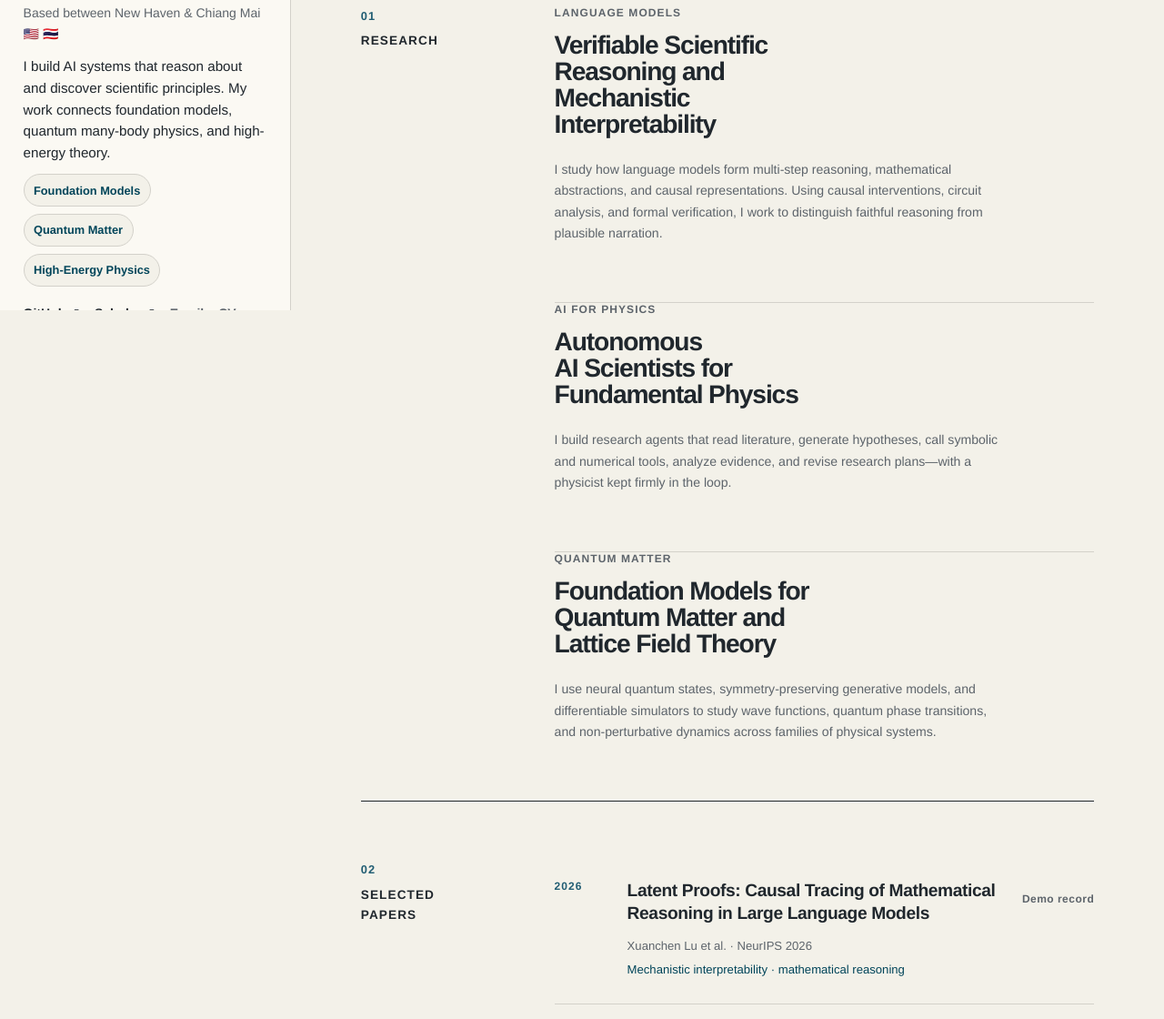
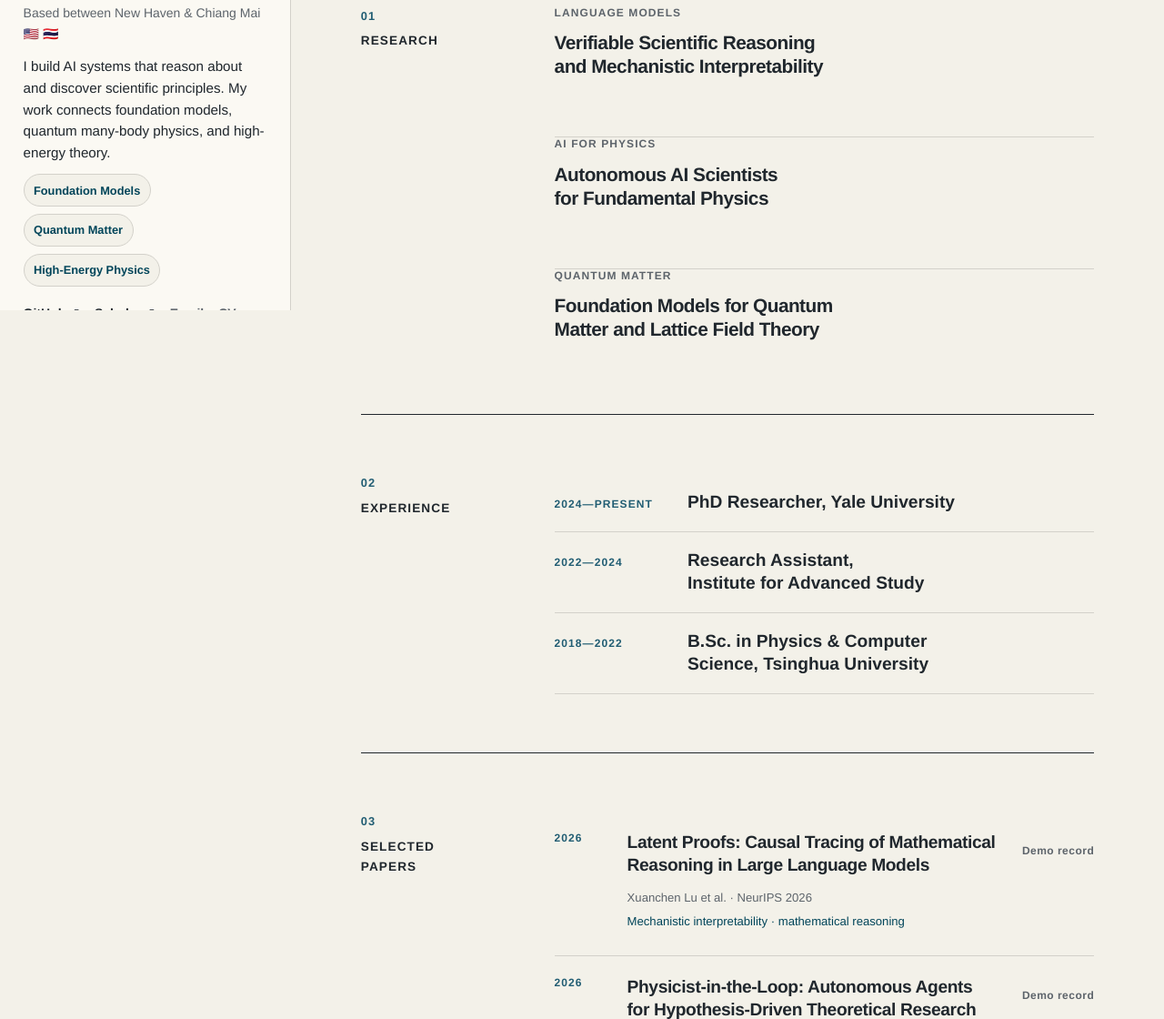
Before and after one commit to Redawn7/Redawn7.github.io, a website with bundled scripts: page index.html in a window 1280 px wide. Shown: the part 459-1579 px from the top of the page at 91% size. Built offline with nearby package versions, Linux system fonts and the light colour scheme.

Commit message:
content: add compact experience timeline

```diff
--- a/assets/app.js
+++ b/assets/app.js
@@ -51,11 +51,23 @@ function renderResearch(items) {
     entry.append(
       textElement("p", "micro-label", direction.kicker),
       textElement("h4", "", direction.title),
-      textElement("p", "", direction.description),
     );
     return entry;
   });
   byId("research-list").replaceChildren(...entries);
+}
+
+function renderExperience(items) {
+  const rows = items.map((item) => {
+    const row = document.createElement("article");
+    row.className = "experience-row";
+    row.append(
+      textElement("p", "record-year", item.period),
+      textElement("h4", "", item.title),
+    );
+    return row;
+  });
+  byId("experience-list").replaceChildren(...rows);
 }
 
 function renderPapers(items) {
@@ -114,11 +126,12 @@ function applyLocale(locale, { persist = true } = {}) {
   setText("page-eyebrow", page.page.eyebrow);
   setText("page-title", page.page.title);
   setText("page-intro", page.page.intro);
-  for (const key of ["research", "papers", "projects", "interests"]) {
+  for (const key of ["research", "experience", "papers", "projects", "interests"]) {
     setText(`${key}-number`, page.sections[key].number);
     setText(`${key}-section-title`, page.sections[key].title);
   }
   renderResearch(page.research);
+  renderExperience(page.experience);
   renderPapers(page.papers);
   renderProjects(page.projects);
   renderSimpleList("interest-list", page.interests);
--- a/assets/content.js
+++ b/assets/content.js
@@ -48,26 +48,29 @@ export const content = {
     },
     sections: {
       research: { number: "01", title: "Research" },
-      papers: { number: "02", title: "Selected Papers" },
-      projects: { number: "03", title: "Projects" },
-      interests: { number: "04", title: "Beyond Work" },
+      experience: { number: "02", title: "Experience" },
+      papers: { number: "03", title: "Selected Papers" },
+      projects: { number: "04", title: "Projects" },
+      interests: { number: "05", title: "Beyond Work" },
     },
     research: [
       {
         kicker: "Language models",
         title: "Verifiable Scientific Reasoning and Mechanistic Interpretability",
-        description: "I study how language models form multi-step reasoning, mathematical abstractions, and causal representations. Using causal interventions, circuit analysis, and formal verification, I work to distinguish faithful reasoning from plausible narration.",
       },
       {
         kicker: "AI for physics",
         title: "Autonomous AI Scientists for Fundamental Physics",
-        description: "I build research agents that read literature, generate hypotheses, call symbolic and numerical tools, analyze evidence, and revise research plans—with a physicist kept firmly in the loop.",
       },
       {
         kicker: "Quantum matter",
         title: "Foundation Models for Quantum Matter and Lattice Field Theory",
-        description: "I use neural quantum states, symmetry-preserving generative models, and differentiable simulators to study wave functions, quantum phase transitions, and non-perturbative dynamics across families of physical systems.",
       },
+    ],
+    experience: [
+      { period: "2024—Present", title: "PhD Researcher, Yale University" },
+      { period: "2022—2024", title: "Research Assistant, Institute for Advanced Study" },
+      { period: "2018—2022", title: "B.Sc. in Physics & Computer Science, Tsinghua University" },
     ],
     papers: common.papers.map((paper, index) => ({
       ...paper,
@@ -123,26 +126,29 @@ export const content = {
     },
     sections: {
       research: { number: "01", title: "研究方向" },
-      papers: { number: "02", title: "精选论文" },
-      projects: { number: "03", title: "开发项目" },
-      interests: { number: "04", title: "工作之外" },
+      experience: { number: "02", title: "个人履历" },
+      papers: { number: "03", title: "精选论文" },
+      projects: { number: "04", title: "开发项目" },
+      interests: { number: "05", title: "工作之外" },
     },
     research: [
       {
         kicker: "大语言模型",
         title: "可验证的科学推理与机制可解释性",
-        description: "研究语言模型如何形成多步推理、数学抽象与因果表征，并结合因果干预、神经回路分析与形式化验证，区分忠实推理与看似合理的叙述。",
       },
       {
         kicker: "AI for Physics",
         title: "面向基础物理的自主科研智能体",
-        description: "构建能够阅读文献、生成假设、调用符号与数值工具、分析证据并迭代研究计划的科研智能体，同时让物理学家始终处于关键决策回路中。",
       },
       {
         kicker: "量子物质",
         title: "量子多体与格点场论基础模型",
-        description: "运用神经量子态、保持对称性的生成模型与可微分模拟器，研究跨物理系统族的波函数、量子相变及非微扰动力学。",
       },
+    ],
+    experience: [
+      { period: "2024—至今", title: "耶鲁大学博士研究生" },
+      { period: "2022—2024", title: "高等研究院研究助理" },
+      { period: "2018—2022", title: "清华大学物理学与计算机科学学士" },
     ],
     papers: common.papers.map((paper, index) => ({
       ...paper,
--- a/assets/styles.css
+++ b/assets/styles.css
@@ -348,23 +348,35 @@ h2 {
 }
 
 .research-feature h4 {
-  max-width: 18ch;
-  margin-block: 0.8rem 1.5rem;
-  font-size: clamp(1.35rem, 2.2vw, 2rem);
+  max-width: 34ch;
+  margin-block: 0.65rem 1rem;
+  font-size: clamp(1.05rem, 1.7vw, 1.3rem);
   font-weight: 600;
-  letter-spacing: -0.04em;
-  line-height: 1.03;
+  letter-spacing: -0.025em;
+  line-height: 1.25;
 }
 
-.research-feature > p:last-child {
-  max-width: 64ch;
-  margin: 0;
-  color: var(--graphite-muted);
-  font-size: 0.88rem;
+.paper-list,
+.experience-list {
+  border-block-end: 1px solid var(--hairline);
 }
 
-.paper-list {
-  border-block-end: 1px solid var(--hairline);
+.experience-row {
+  display: grid;
+  gap: 0.65rem;
+  padding-block: 1.2rem;
+  border-block-start: 1px solid var(--hairline);
+}
+
+.experience-row:first-child {
+  border-block-start: 0;
+}
+
+.experience-row h4 {
+  margin: 0;
+  font-size: clamp(1rem, 1.6vw, 1.2rem);
+  font-weight: 600;
+  line-height: 1.3;
 }
 
 .paper-row {
@@ -509,6 +521,11 @@ h2 {
     align-items: start;
   }
 
+  .experience-row {
+    grid-template-columns: 8.5rem minmax(0, 1fr);
+    align-items: baseline;
+  }
+
   .demo-action {
     justify-content: flex-end;
   }
--- a/index.html
+++ b/index.html
@@ -85,15 +85,27 @@
             <h3 id="research-section-title">Research</h3>
           </header>
           <div class="research-list" id="research-list">
-            <article class="research-feature"><p class="micro-label">Language models</p><h4>Verifiable Scientific Reasoning and Mechanistic Interpretability</h4><p>I study how language models form multi-step reasoning, mathematical abstractions, and causal representations. Using causal interventions, circuit analysis, and formal verification, I work to distinguish faithful reasoning from plausible narration.</p></article>
-            <article class="research-feature"><p class="micro-label">AI for physics</p><h4>Autonomous AI Scientists for Fundamental Physics</h4><p>I build research agents that read literature, generate hypotheses, call symbolic and numerical tools, analyze evidence, and revise research plans—with a physicist kept firmly in the loop.</p></article>
-            <article class="research-feature"><p class="micro-label">Quantum matter</p><h4>Foundation Models for Quantum Matter and Lattice Field Theory</h4><p>I use neural quantum states, symmetry-preserving generative models, and differentiable simulators to study wave functions, quantum phase transitions, and non-perturbative dynamics across families of physical systems.</p></article>
+            <article class="research-feature"><p class="micro-label">Language models</p><h4>Verifiable Scientific Reasoning and Mechanistic Interpretability</h4></article>
+            <article class="research-feature"><p class="micro-label">AI for physics</p><h4>Autonomous AI Scientists for Fundamental Physics</h4></article>
+            <article class="research-feature"><p class="micro-label">Quantum matter</p><h4>Foundation Models for Quantum Matter and Lattice Field Theory</h4></article>
+          </div>
+        </section>
+
+        <section class="indexed-section" id="experience" aria-labelledby="experience-section-title">
+          <header class="section-key">
+            <span id="experience-number">02</span>
+            <h3 id="experience-section-title">Experience</h3>
+          </header>
+          <div class="experience-list" id="experience-list">
+            <article class="experience-row"><p class="record-year">2024—Present</p><h4>PhD Researcher, Yale University</h4></article>
+            <article class="experience-row"><p class="record-year">2022—2024</p><h4>Research Assistant, Institute for Advanced Study</h4></article>
+            <article class="experience-row"><p class="record-year">2018—2022</p><h4>B.Sc. in Physics &amp; Computer Science, Tsinghua University</h4></article>
           </div>
         </section>
 
         <section class="indexed-section" id="papers" aria-labelledby="papers-section-title">
           <header class="section-key">
-            <span id="papers-number">02</span>
+            <span id="papers-number">03</span>
             <h3 id="papers-section-title">Selected Papers</h3>
           </header>
           <div class="paper-list" id="paper-list">
@@ -127,7 +139,7 @@
 
         <section class="indexed-section" id="projects" aria-labelledby="projects-section-title">
           <header class="section-key">
-            <span id="projects-number">03</span>
+            <span id="projects-number">04</span>
             <h3 id="projects-section-title">Projects</h3>
           </header>
           <div class="project-list" id="project-list">
@@ -140,7 +152,7 @@
 
         <section class="indexed-section" id="interests" aria-labelledby="interests-section-title">
           <header class="section-key">
-            <span id="interests-number">04</span>
+            <span id="interests-number">05</span>
             <h3 id="interests-section-title">Beyond Work</h3>
           </header>
           <ul class="interest-list" id="interest-list">
```
Also changed, not shown: tests/browser-acceptance.cjs (+1 -0 lines), tests/content.test.mjs (+3 -2 lines), tests/site.test.mjs (+1 -1 lines).
